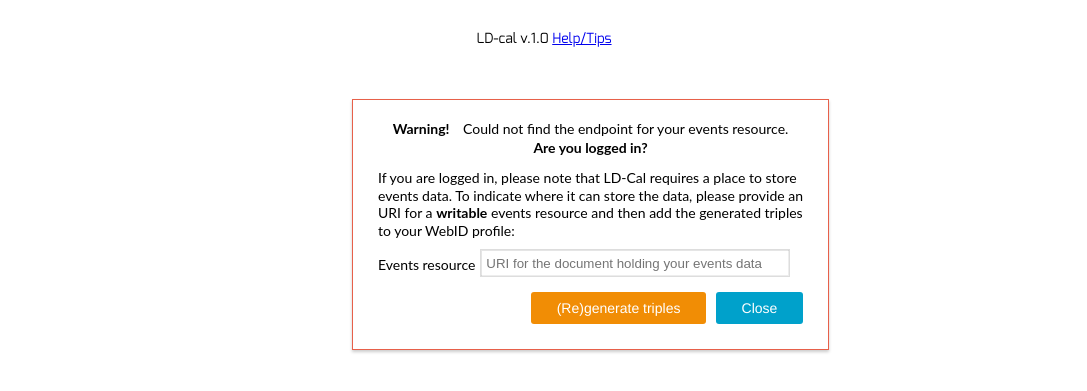
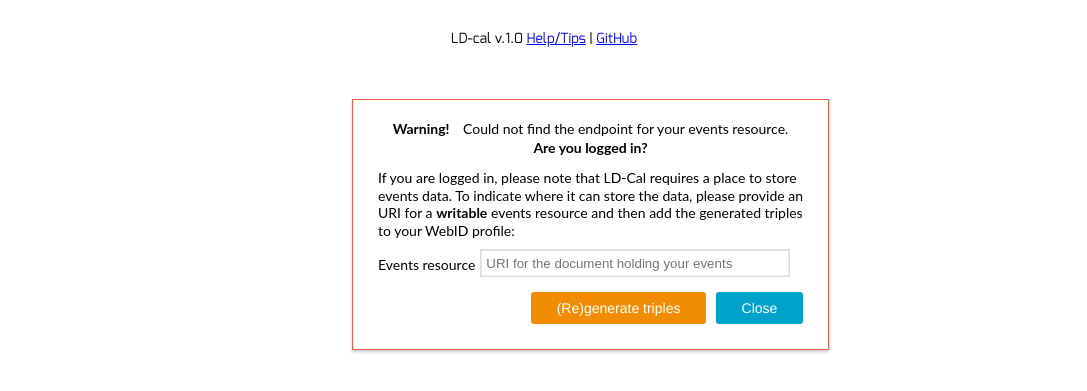
Before and after one commit to rww-apps/ld-cal, a plain HTML site: page index.html in a window 1280 px wide. Shown: the part 61-452 px from the top of the page, without its empty margins (96-1183 px from the left). Drawn offline with Linux system fonts and the light colour scheme; a script that the page names is missing.

Commit message:
Added git link.

```diff
--- a/index.html
+++ b/index.html
@@ -79,7 +79,7 @@
         </div>
         <div class="left">
             <span class="left cell inline-block">Events resource</span>
-            <div class="right cell inline-block"><input type="text" id="endpoint" class="text left" placeholder="URI for the document holding your events data" /></div>
+            <div class="right cell inline-block"><input type="text" id="endpoint" class="text left" placeholder="URI for the document holding your events" /></div>
         </div>
         <div id="triples" class="left">
         </div>
@@ -92,7 +92,7 @@
     <br/>
     <div>
         <span>LD-cal v.1.0</span>
-        <span><a href="#" onclick="$('#help').show()">Help/Tips</a></span>
+        <span><a href="#" onclick="$('#help').show()">Help/Tips</a> | <a href="https://github.com/rww-apps/ld-cal">GitHub</a></span>
     </div>
     <div id="help" class="registration grey-border" style="display: none;">
         <div class="left">
```
